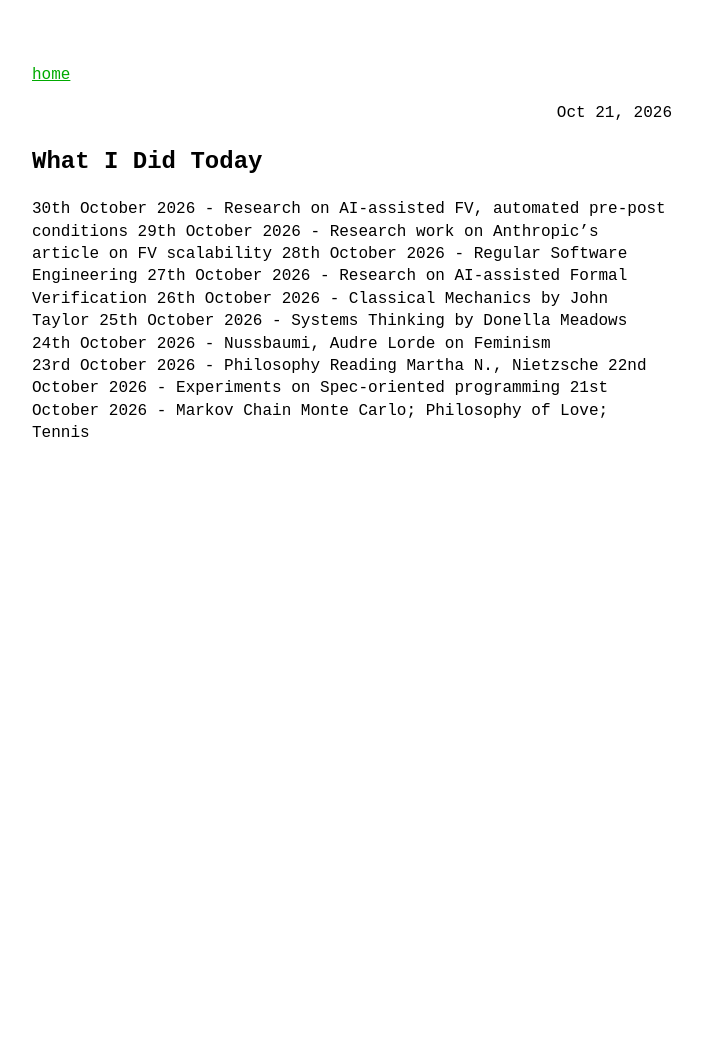
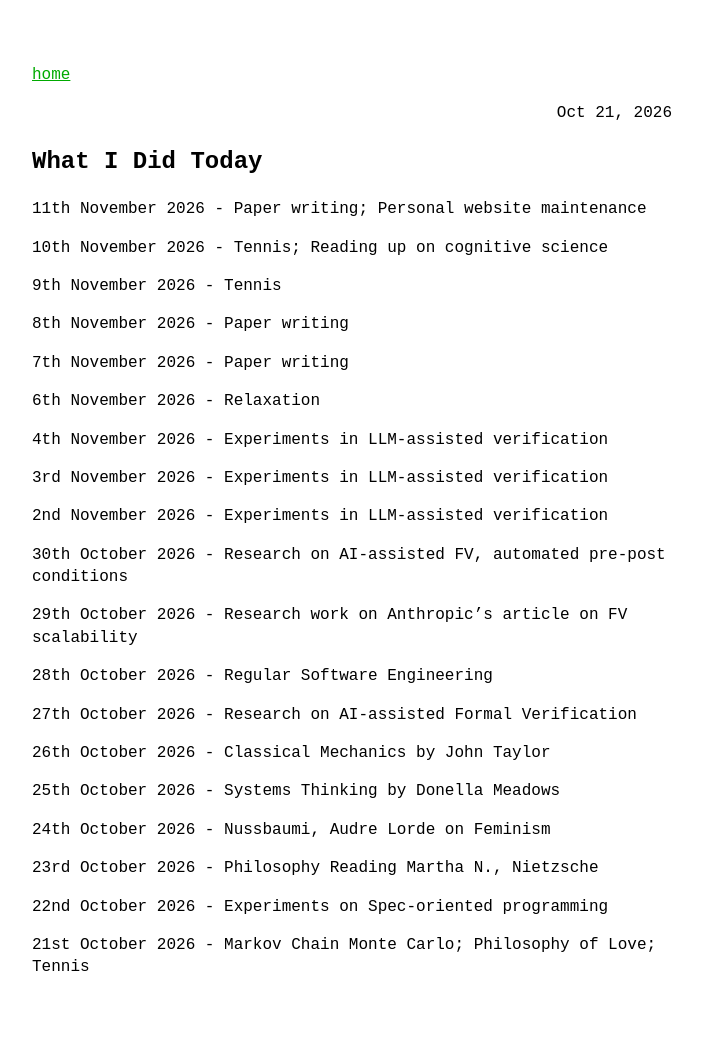
Before and after one commit to Verma314/verma314.github.io, a Jekyll site: the page built from _blog/2026-10-21-What-I-Did-Today.markdown, in a window 1280 px wide. Shown: the whole page, without its empty margins (288-990 px from the left). Built offline with Jekyll 4.4.1, drawn with Linux system fonts in a browser that asks for light colours; before the commit the page ends 900 px from its top, so only the background shows below that.

Commit message:
Backfill daylog for 2026-11-02 to 2026-11-11

```diff
--- a/_blog/2026-10-21-What-I-Did-Today.markdown
+++ b/_blog/2026-10-21-What-I-Did-Today.markdown
@@ -5,13 +5,40 @@ date:   2026-10-21 17:45:15 +0100
 categories: books
 ---
 
-30th October 2026 -  Research on AI-assisted FV, automated pre-post conditions
-29th October 2026 -  Research work on Anthropic's article on FV scalability
-28th October 2026 -  Regular Software Engineering
-27th October 2026 -  Research on AI-assisted Formal Verification
-26th October 2026 -  Classical Mechanics by John Taylor
-25th October 2026 -  Systems Thinking by Donella Meadows
-24th October 2026 -  Nussbaumi, Audre Lorde on Feminism
-23rd October 2026 -  Philosophy Reading Martha N., Nietzsche
-22nd October 2026 -  Experiments on Spec-oriented programming
-21st October 2026 -  Markov Chain Monte Carlo; Philosophy of Love; Tennis
+11th November 2026 - Paper writing; Personal website maintenance
+
+10th November 2026 - Tennis; Reading up on cognitive science
+
+9th November 2026 - Tennis
+
+8th November 2026 - Paper writing
+
+7th November 2026 - Paper writing
+
+6th November 2026 - Relaxation
+
+4th November 2026 - Experiments in LLM-assisted verification
+
+3rd November 2026 - Experiments in LLM-assisted verification
+
+2nd November 2026 - Experiments in LLM-assisted verification
+
+30th October 2026 - Research on AI-assisted FV, automated pre-post conditions
+
+29th October 2026 - Research work on Anthropic's article on FV scalability
+
+28th October 2026 - Regular Software Engineering
+
+27th October 2026 - Research on AI-assisted Formal Verification
+
+26th October 2026 - Classical Mechanics by John Taylor
+
+25th October 2026 - Systems Thinking by Donella Meadows
+
+24th October 2026 - Nussbaumi, Audre Lorde on Feminism
+
+23rd October 2026 - Philosophy Reading Martha N., Nietzsche
+
+22nd October 2026 - Experiments on Spec-oriented programming
+
+21st October 2026 - Markov Chain Monte Carlo; Philosophy of Love; Tennis
```
